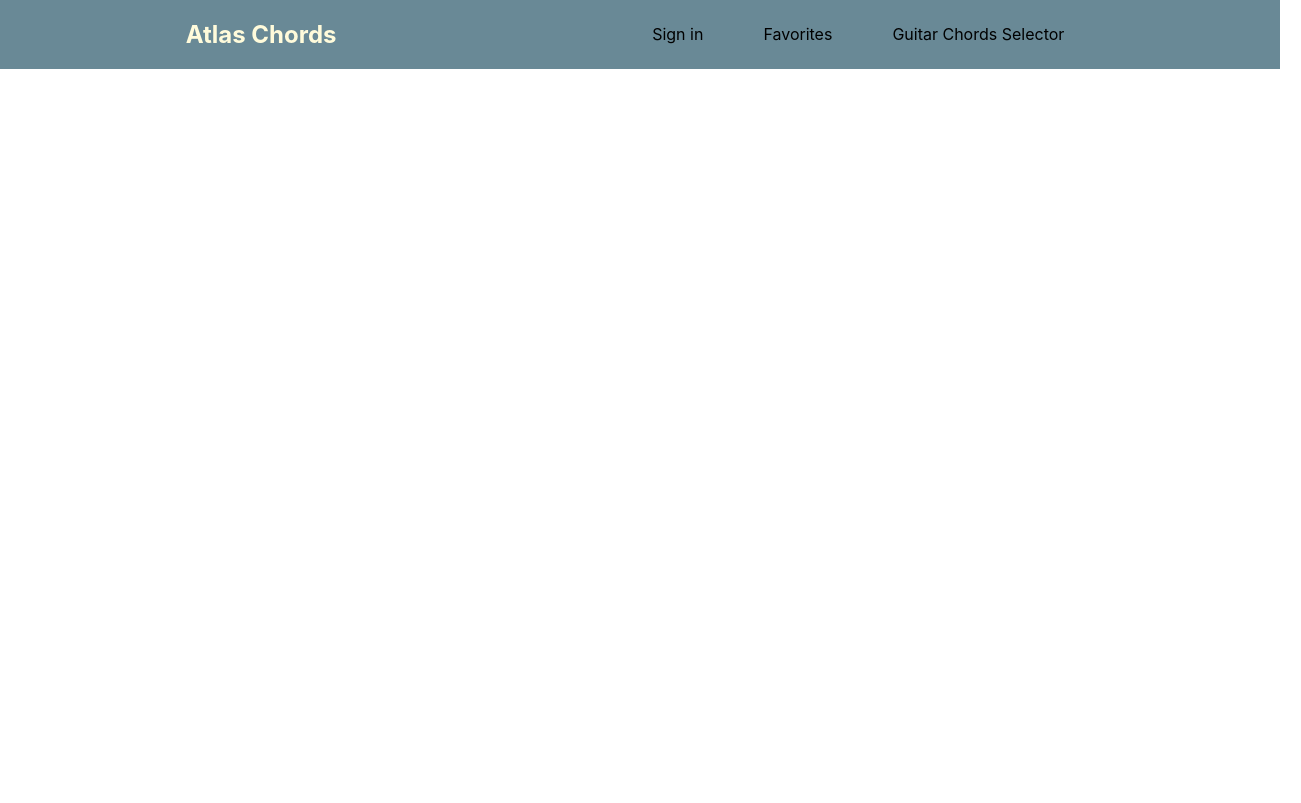
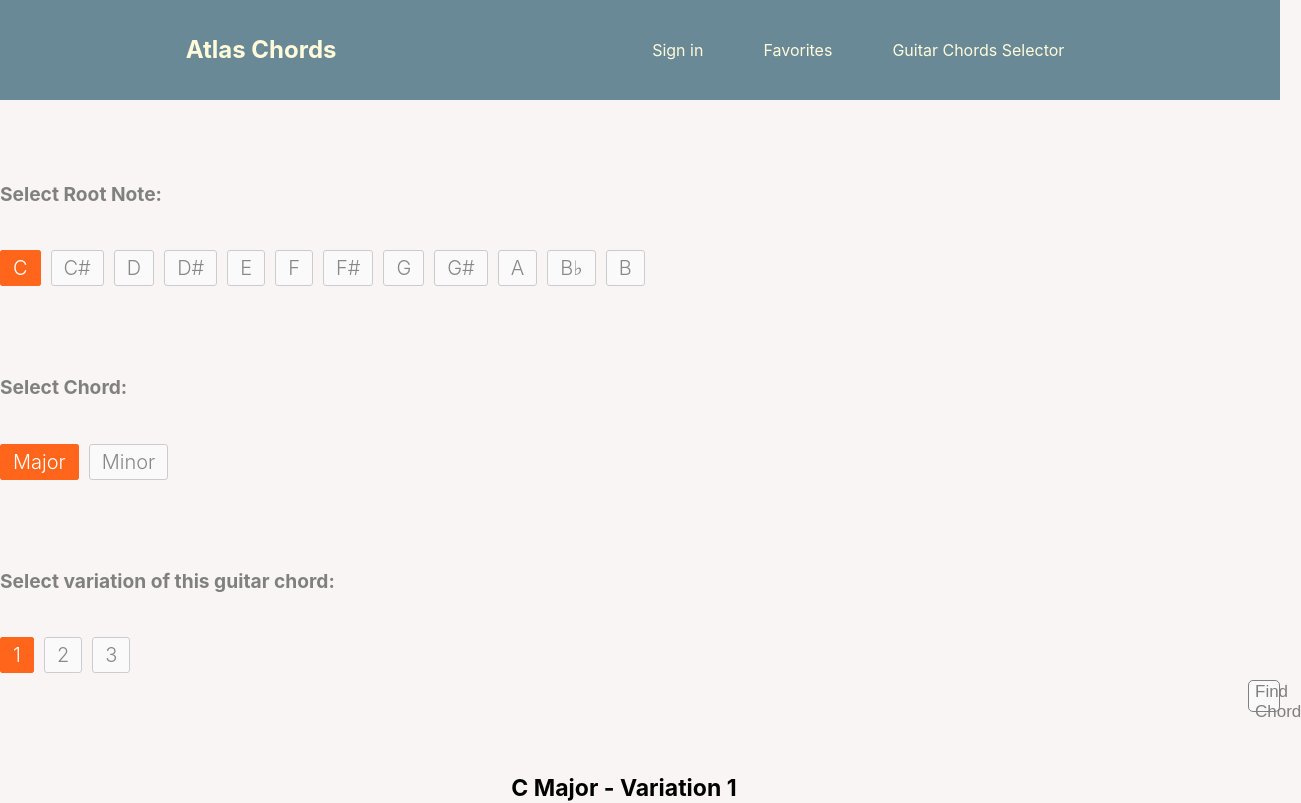
Before and after one commit to orkunozekin/Atlas-Chords-Client, a React (Create React App) app: page / in a window 1280 px wide. Shown: the top 803 px of the page, 1301 px wide, since content can reach past the window. Built offline with nearby package versions, Linux system fonts and the light colour scheme.

Commit message:
added main comp

```diff
--- a/src/App.js
+++ b/src/App.js
@@ -4,6 +4,7 @@ import { Route } from 'react-router-dom';
 import SignIn from '../src/Sign-in/Sign-in'
 import Favorites from '../src/Favorites/Favorites'
 import SignUp from './Sign-up/Sign-up';
+import Main from './Main/Main';
 
 
 function App() {
@@ -15,6 +16,7 @@ function App() {
       <Route exact path='/sign-in' component={SignIn} />
       <Route exact path='/favorites' component={Favorites} />
       <Route exact path='/sign-up' component={SignUp} />
+      <Route exact path='/' component={Main}/>
     </section>
   );
 }
--- /dev/null
+++ b/src/Main/Main.css
@@ -0,0 +1,127 @@
+body {
+    line-height: 2.5;
+    background-color: #F9F5F4
+}
+
+
+.chord-btn {
+    border: solid 2px black;
+}
+
+#chords {
+    display: block;
+}
+
+/* Root Notes */
+
+#root-notes {
+    display: block;
+    width: 100%;
+    max-height: fit-content;
+}
+
+.root-btn {
+    border: 1px solid gray;
+    border-radius: 3px;
+    text-decoration: none;
+    color: #888888;;
+    font-size:20px;
+    font-weight: 300;
+    text-align: center;
+    vertical-align: middle;
+    background-color: #fafafa;
+    border-color: #cccccc;
+    padding: 5px 12px;
+    margin-right: 10px;
+    margin-bottom: 10px;
+
+}
+
+.root-btn.active {
+    background-color: #ff661b;
+    border-color: #ff661b;
+    color: white;
+}
+
+h4 {
+    font-size: larger;
+    color: gray;
+    margin-top: 70px;
+}
+
+/* Chord Selection */
+
+#guitar-chords {
+    display: block;
+    width: 100%;
+    max-height: fit-content;
+}
+
+.chord-btn {
+    border: 1px solid gray;
+    border-radius: 3px;
+    text-decoration: none;
+    color: #888888;;
+    font-size:20px;
+    font-weight: 300;
+    text-align: center;
+    vertical-align: middle;
+    background-color: #fafafa;
+    border-color: #cccccc;
+    padding: 5px 12px;
+    margin-right: 10px;
+    margin-bottom: 10px;
+
+}
+
+.chord-btn.active {
+    background-color: #ff661b;
+    border-color: #ff661b;
+    color: white;
+}
+
+
+/* Variations */
+#variations {
+    display: block;
+    width: 100%;
+    max-height: fit-content;
+}
+
+.variation-btn {
+    border: 1px solid gray;
+    border-radius: 3px;
+    text-decoration: none;
+    color: #888888;;
+    font-size:20px;
+    font-weight: 300;
+    text-align: center;
+    vertical-align: middle;
+    background-color: #fafafa;
+    border-color: #cccccc;
+    padding: 5px 12px;
+    margin-right: 10px;
+    margin-bottom: 10px;
+}
+
+.variation-btn.active {
+    background-color: #ff661b;
+    border-color: #ff661b;
+    color: white;
+}
+
+
+.find-btn {
+    font-size: 17px;
+    color: gray;
+    background-color: #fafafa;
+    border: 1px solid gray;
+    border-radius: 5px;
+    margin-bottom: 100px;
+    float: right;
+}
+
+.chord-result a {
+    margin-left: 100px;
+    width: 300px;
+}
--- a/src/Main/Main.js
+++ b/src/Main/Main.js
@@ -0,0 +1,54 @@
+import React from 'react';
+import './Main.css';
+
+export default class Main extends React.Component {
+    render() {
+        return (
+            <section className="chords">
+                <div id="root-notes">
+                    <h4>Select Root Note:</h4>
+                    <a href="#" className="root-btn active">C</a>
+                    <a href="#" className="root-btn">C#</a>
+                    <a href="#" className="root-btn">D</a>
+                    <a href="#" className="root-btn">D#</a>
+                    <a href="#" className="root-btn">E</a>
+                    <a href="#" className="root-btn">F</a>
+                    <a href="#" className="root-btn">F#</a>
+                    <a href="#" className="root-btn">G</a>
+                    <a href="#" className="root-btn">G#</a>
+                    <a href="#" className="root-btn">A</a>
+                    <a href="#" className="root-btn">B♭</a>
+                    <a href="#" className="root-btn">B</a>
+                </div>
+
+                <div id="guitar-chords">
+                    <h4>Select Chord:</h4>
+                    <a href="#" className='chord-btn active'>Major</a>
+                    <a href="#" className='chord-btn'>Minor</a>
+                </div>
+
+                <div id="variations">
+                    <h4>Select variation of this guitar chord:</h4>
+                    <a href="#" className='variation-btn active'>1</a>
+                    <a href="#" className='variation-btn'>2</a>
+                    <a href="#" className='variation-btn'>3</a>
+                </div>
+
+                <button className="find-btn" type="submit">Find Chord</button>
+
+                <div className="chord-result">
+                    <h3>C Major - Variation 1</h3>
+                    <button type="submit" className="add-to-favorites">Add to Favorites</button>
+                    <img src="https://www.chorder.com/images/guitar-fingering/chords/c.jpg" alt="nameofchord" />
+                </div>
+
+                {/* <footer id="footer">
+                    <a href="https://www.linkedin.com/in/orkun-ozekin/"><i class="fab fa-linkedin"></i></a>
+                    <a href="https://www.facebook.com/"><i class="fab fa-facebook"></i></a>
+                    <a href="https://twitter.com/OrkunOzekin"><i class="fab fa-twitter-square"></i></a>
+                </footer> */}
+            </section>
+
+        )
+    }
+}
--- a/src/Navbar/Navbar.css
+++ b/src/Navbar/Navbar.css
@@ -44,7 +44,7 @@
         position: static;
         top: 38%;
         background-color: transparent;
-        color: #fffbdb;
+
         box-shadow: none;
     }
 
@@ -54,5 +54,6 @@
 
     .navlink {
         padding: 2px 30px;
+        color: #fffbdb;
     }
  }
```
